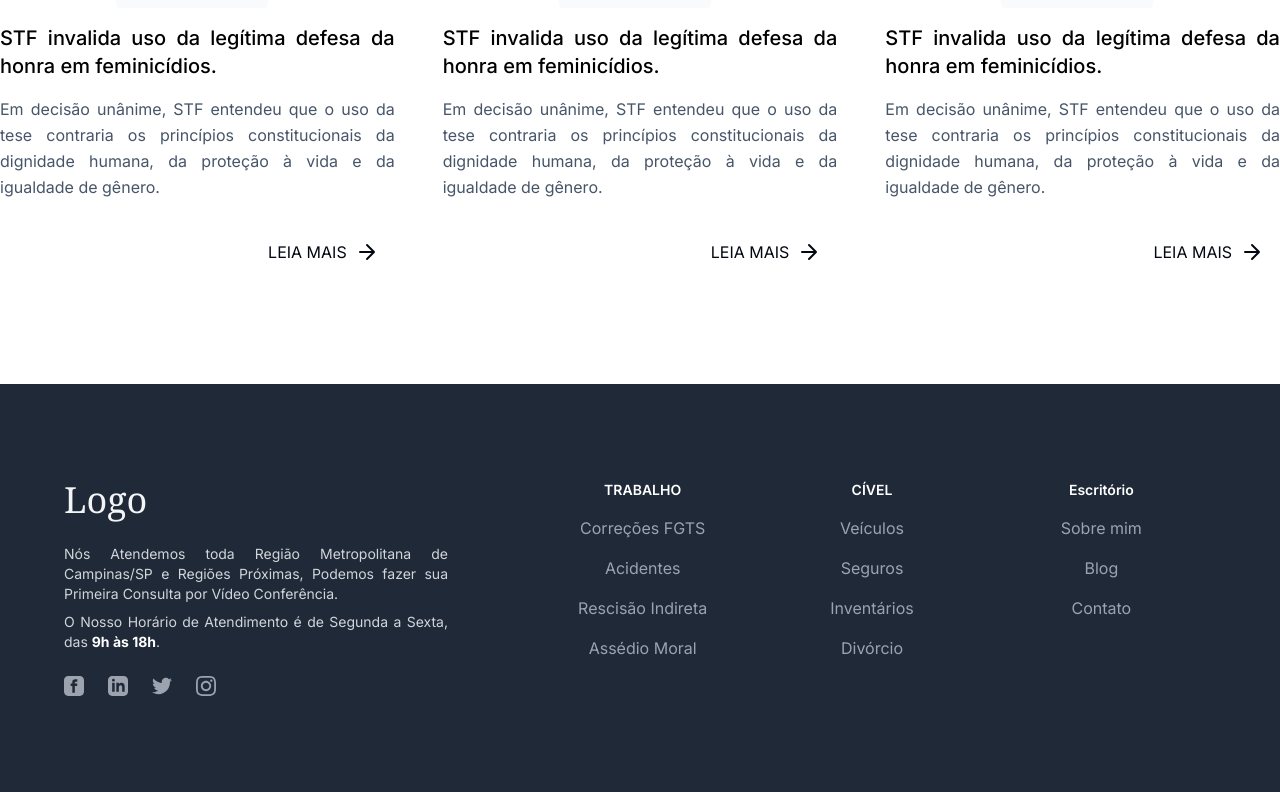
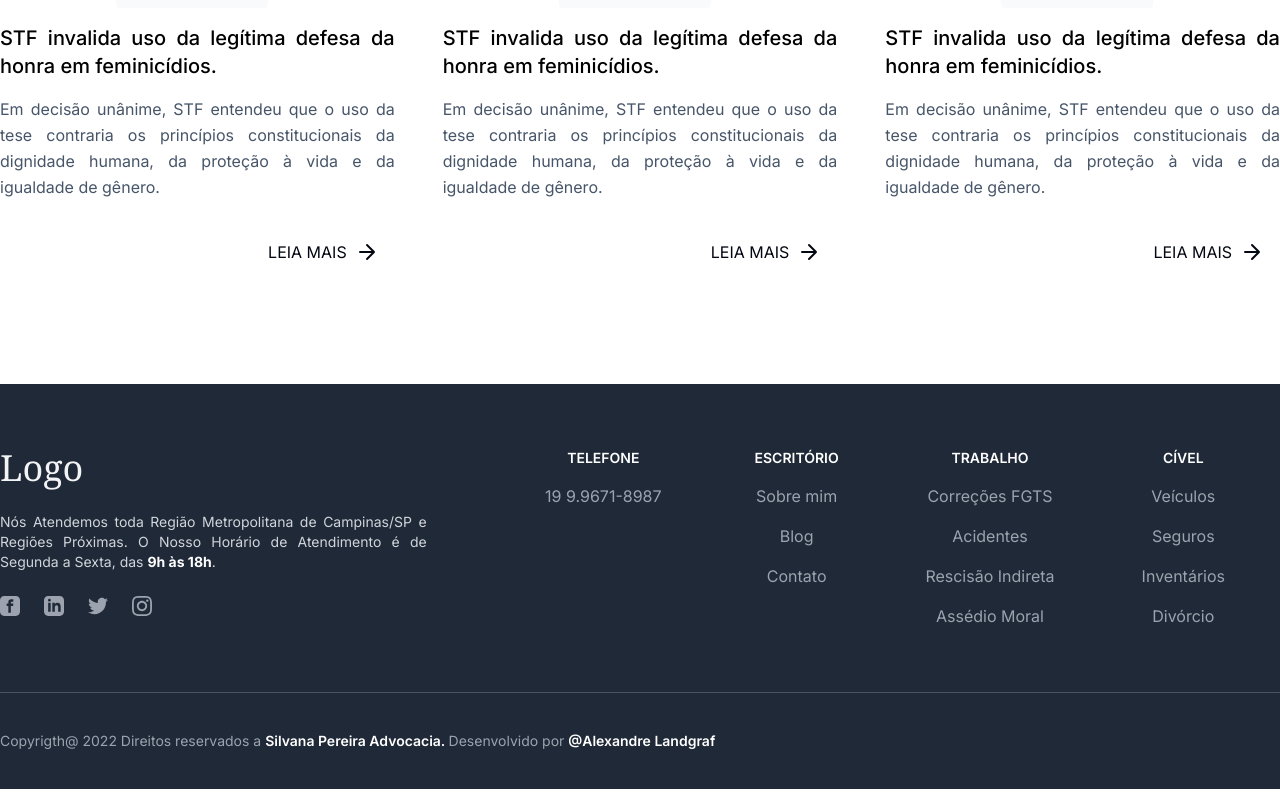
Before and after one commit to analeticia16/pz-site, a Next.js app: page / in a window 1280 px wide. Shown: the part 2927-3719 px from the top of the page. Built offline with nearby package versions, Linux system fonts and the light colour scheme.

Commit message:
finalizando footer

```diff
--- a/src/app/page.tsx
+++ b/src/app/page.tsx
@@ -27,21 +27,17 @@ export default function Home() {
         <hr />
         {Blog()}
       </main>
-      <footer>
-        <div className="container max-w-screen-xl ">
-          <div className="flex bg-gray-800 px-16 py-24">
+      <footer className="bg-gray-800">
+        <div className="container max-w-screen-xl pt-16">
+          <div className="flex">
             <div className="w-1/3">
               <h3 className="font-serif text-4xl font-medium text-gray-100">
                 Logo
               </h3>
               <p className="mt-6 text-justify text-sm text-gray-300">
                 Nós Atendemos toda Região Metropolitana de Campinas/SP e Regiões
-                Próximas, Podemos fazer sua Primeira Consulta por Vídeo
-                Conferência.
-              </p>
-              <p className="mt-2 text-justify text-sm text-gray-300">
-                O Nosso Horário de Atendimento é de Segunda a Sexta, das{" "}
-                <span className="font-bold text-white">9h às 18h</span>.
+                Próximas. O Nosso Horário de Atendimento é de Segunda a Sexta,
+                das <span className="font-bold text-white">9h às 18h</span>.
               </p>
               <ul className="mt-6 flex gap-6 text-sm text-gray-400">
                 <li>
@@ -91,7 +87,35 @@ export default function Home() {
               </ul>
             </div>
             <div className="flex flex-grow flex-wrap pl-20 text-center">
-              <div className="flex w-1/3 flex-col px-4">
+              <div className="flex w-1/4 flex-col px-4">
+                <h2 className="title-font text-sm font-semibold text-white">
+                  TELEFONE
+                </h2>
+                <ul className="mt-4 flex flex-grow flex-col gap-4">
+                  <li>
+                    <a className="text-gray-400 hover:text-white">
+                      19 9.9671-8987
+                    </a>
+                  </li>
+                </ul>
+              </div>
+              <div className="flex w-1/4 flex-col px-4">
+                <h2 className="title-font text-sm font-semibold text-white">
+                  ESCRITÓRIO
+                </h2>
+                <ul className="mt-4 flex flex-grow flex-col gap-4">
+                  <li>
+                    <a className="text-gray-400 hover:text-white">Sobre mim</a>
+                  </li>
+                  <li>
+                    <a className="text-gray-400 hover:text-white">Blog</a>
+                  </li>
+                  <li>
+                    <a className="text-gray-400 hover:text-white">Contato</a>
+                  </li>
+                </ul>
+              </div>
+              <div className="flex w-1/4 flex-col px-4">
                 <h2 className="title-font text-sm font-semibold text-white">
                   TRABALHO
                 </h2>
@@ -116,7 +140,7 @@ export default function Home() {
                   </li>
                 </ul>
               </div>
-              <div className="flex w-1/3 flex-col px-4">
+              <div className="flex w-1/4 flex-col px-4">
                 <h2 className="title-font text-sm font-semibold text-white">
                   CÍVEL
                 </h2>
@@ -137,23 +161,19 @@ export default function Home() {
                   </li>
                 </ul>
               </div>
-              <div className="flex w-1/3 flex-col px-4">
-                <h2 className="title-font text-sm font-semibold text-white">
-                  Escritório
-                </h2>
-                <ul className="mt-4 flex flex-grow flex-col gap-4">
-                  <li>
-                    <a className="text-gray-400 hover:text-white">Sobre mim</a>
-                  </li>
-                  <li>
-                    <a className="text-gray-400 hover:text-white">Blog</a>
-                  </li>
-                  <li>
-                    <a className="text-gray-400 hover:text-white">Contato</a>
-                  </li>
-                </ul>
-              </div>
             </div>
+          </div>
+          <div className="mt-16 flex h-16 items-center justify-start border-t border-gray-50 border-opacity-20 py-12">
+            <h5 className="text-justify text-sm text-gray-400">
+              Copyrigth@ 2022 Direitos reservados a{" "}
+              <span className="font-semibold text-white">
+                Silvana Pereira Advocacia.{" "}
+              </span>
+              Desenvolvido por{" "}
+              <span className="font-semibold text-white">
+                @Alexandre Landgraf
+              </span>
+            </h5>
           </div>
         </div>
       </footer>
```
